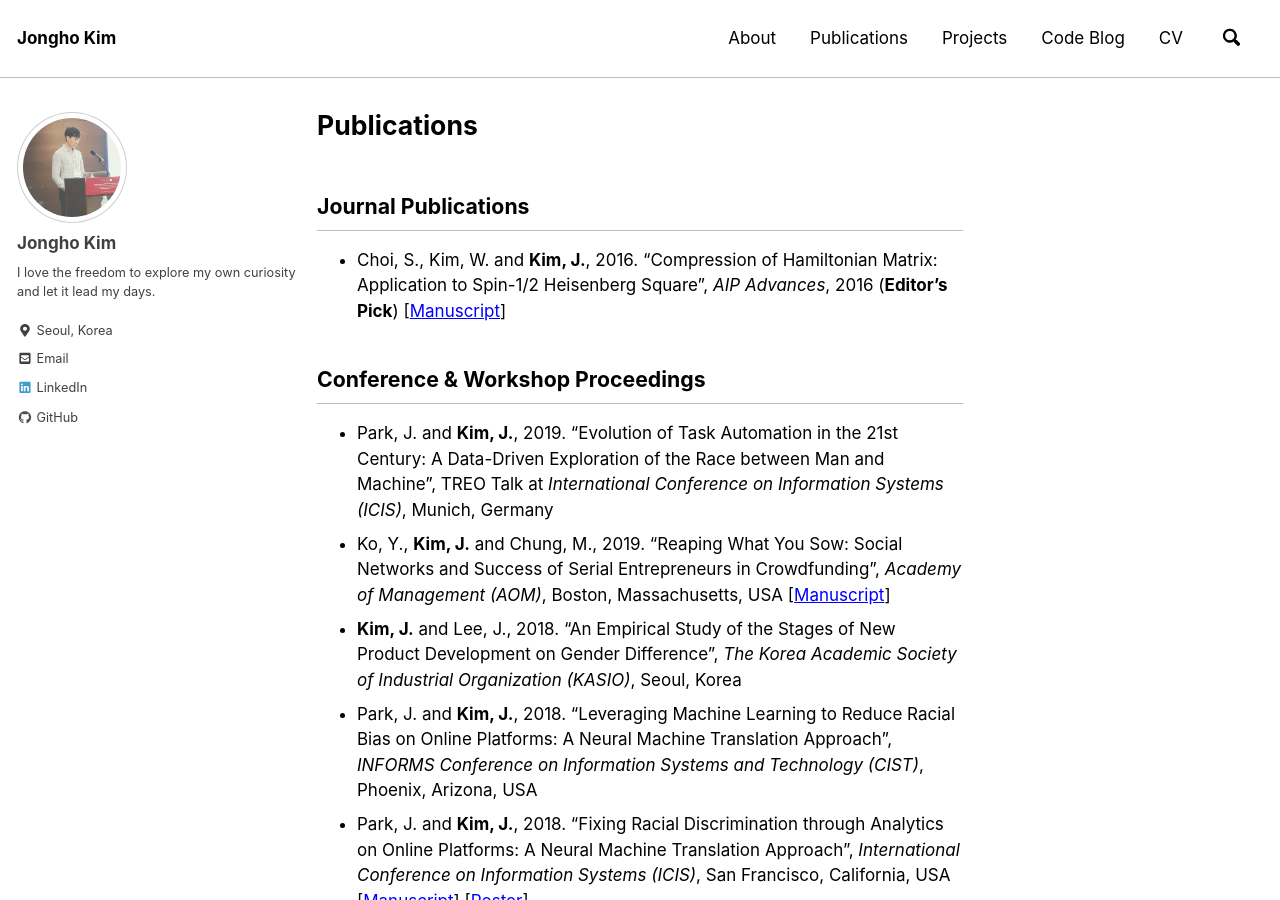
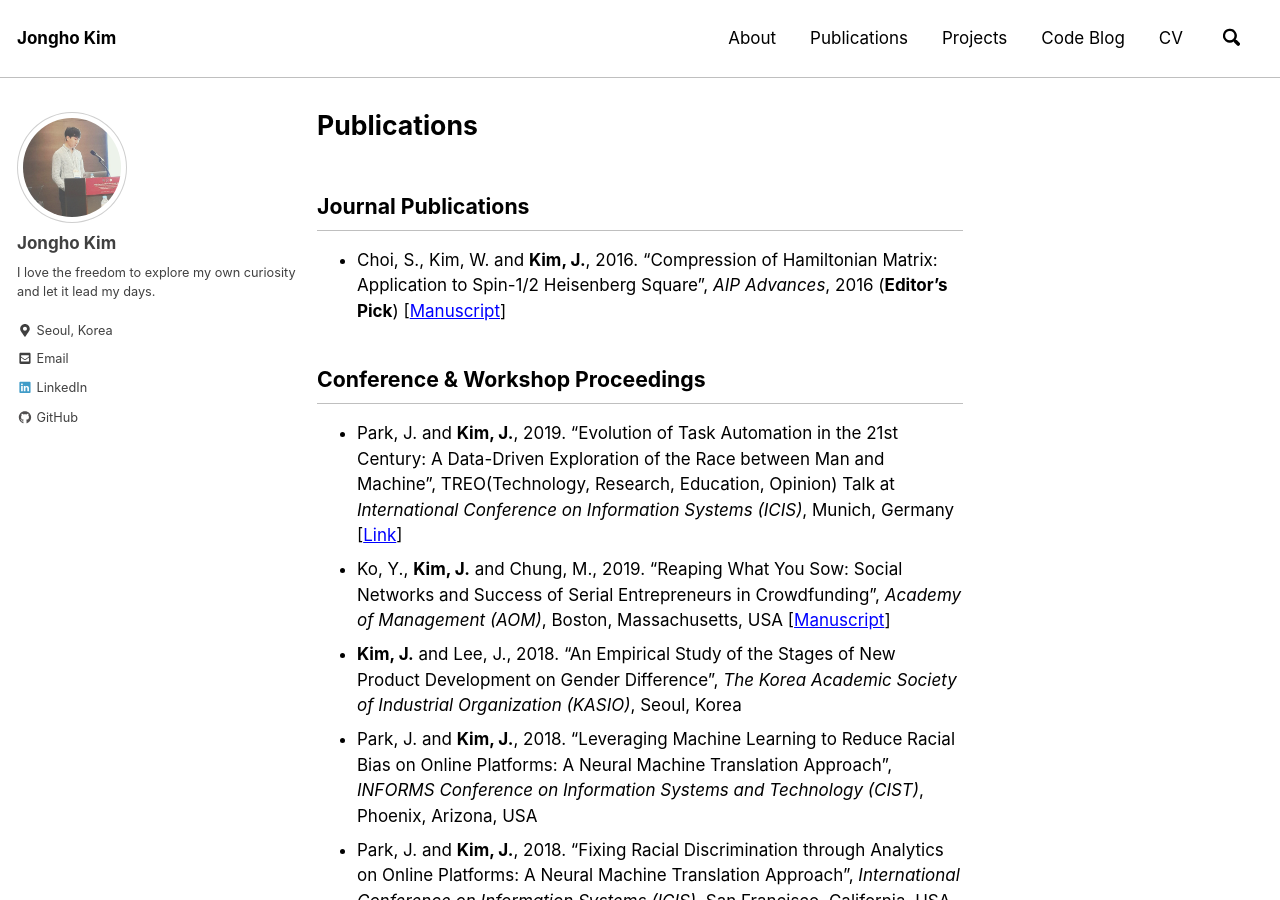
Before and after one commit to jonghkim/jonghkim.github.io, a Jekyll site: the page built from _pages/publications.md, in a window 1280 px wide and 900 px high. Built offline with Jekyll 4.4.1, drawn with Linux system fonts in a browser that asks for light colours; nearby versions of some CDN libraries.

Commit message:
update conference

```diff
--- a/_pages/publications.md
+++ b/_pages/publications.md
@@ -9,7 +9,7 @@ last_modified_at: 2018-09-10
 - Choi, S., Kim, W. and **Kim, J.**, 2016. “Compression of Hamiltonian Matrix: Application to Spin-1/2 Heisenberg Square”, *AIP Advances*, 2016 (**Editor’s Pick**) [[Manuscript](https://aip.scitation.org/doi/pdf/10.1063/1.4963834?class=pdf)]
 
 ## Conference & Workshop Proceedings
-- Park, J. and **Kim, J.**, 2019. "Evolution of Task Automation in the 21st Century: A Data-Driven Exploration of the Race between Man and Machine", TREO Talk at *International Conference on Information Systems (ICIS)*, Munich, Germany
+- Park, J. and **Kim, J.**, 2019. "Evolution of Task Automation in the 21st Century: A Data-Driven Exploration of the Race between Man and Machine", TREO(Technology, Research, Education, Opinion) Talk at *International Conference on Information Systems (ICIS)*, Munich, Germany [[Link](https://github.com/mschermann/treoaticis2019)]
 - Ko, Y., **Kim, J.** and Chung, M., 2019. “Reaping What You Sow: Social Networks and Success of Serial Entrepreneurs in Crowdfunding”, *Academy of Management (AOM)*, Boston, Massachusetts, USA [[Manuscript](https://journals.aom.org/doi/abs/10.5465/AMBPP.2019.18931abstract)]
 - **Kim, J.** and Lee, J., 2018. “An Empirical Study of the Stages of New Product Development on Gender Difference”, *The Korea Academic Society of Industrial Organization (KASIO)*, Seoul, Korea
 - Park, J. and **Kim, J.**, 2018. "Leveraging Machine Learning to Reduce Racial Bias on Online Platforms: A Neural Machine Translation Approach", *INFORMS Conference on Information Systems and Technology (CIST)*, Phoenix, Arizona, USA
```
